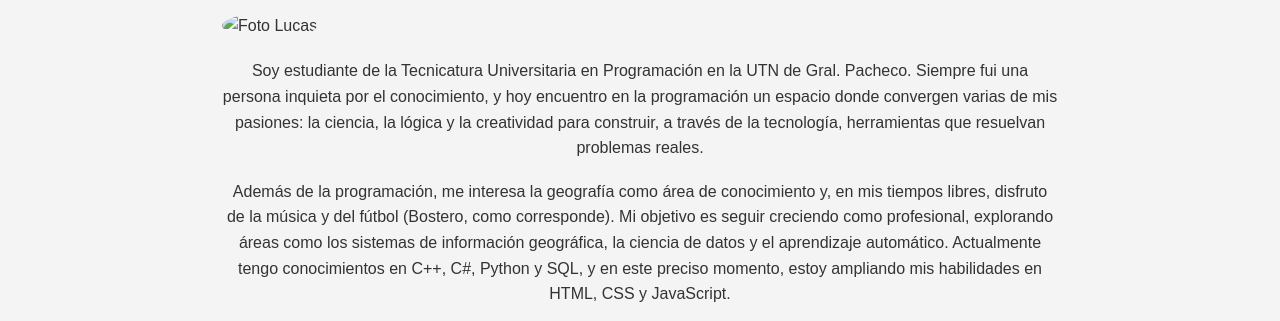
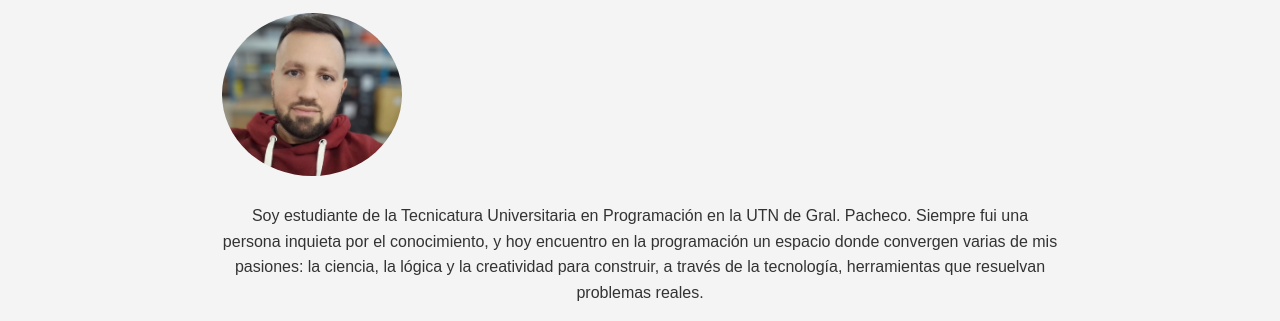
Before and after one commit to LucaBerl/Portfolio, a plain HTML site: page index.html in a window 1280 px wide. Shown: the part 216-537 px from the top of the page. Drawn offline with Linux system fonts and the light colour scheme.

Commit message:
Update index.html

```diff
--- a/index.html
+++ b/index.html
@@ -34,7 +34,7 @@
 
         <h2>Sobre mí</h2>
 
-        <img src="img/lucas.jpg" alt="Foto Lucas" width="180px" style="border-radius: 50%; margin-bottom: 20px;">
+        <img src="img/lucas.jpeg" alt="Foto Lucas" width="180px" style="border-radius: 50%; margin-bottom: 20px;">
 
         <p>
             Soy estudiante de la Tecnicatura Universitaria en Programación en la UTN de Gral. Pacheco. Siempre fui una persona inquieta por el conocimiento, y hoy encuentro en la
```
